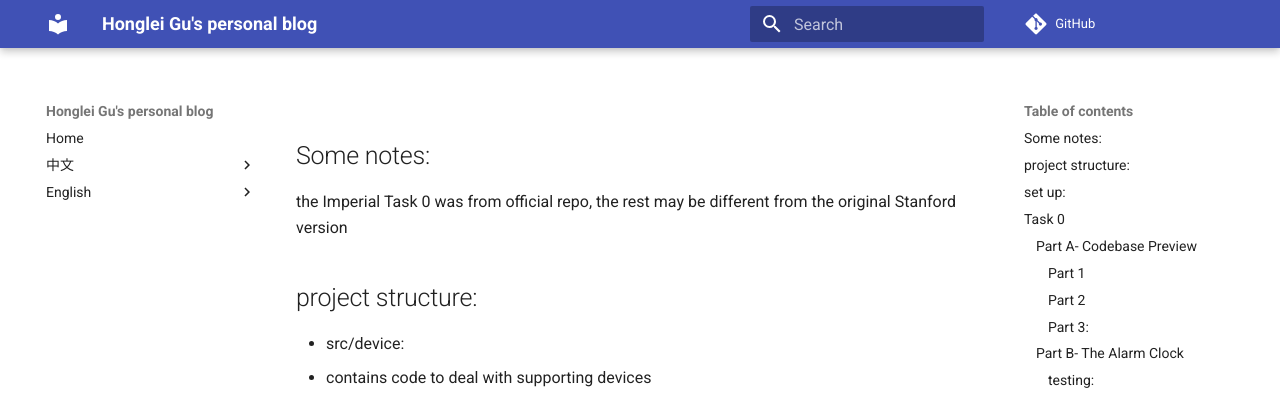
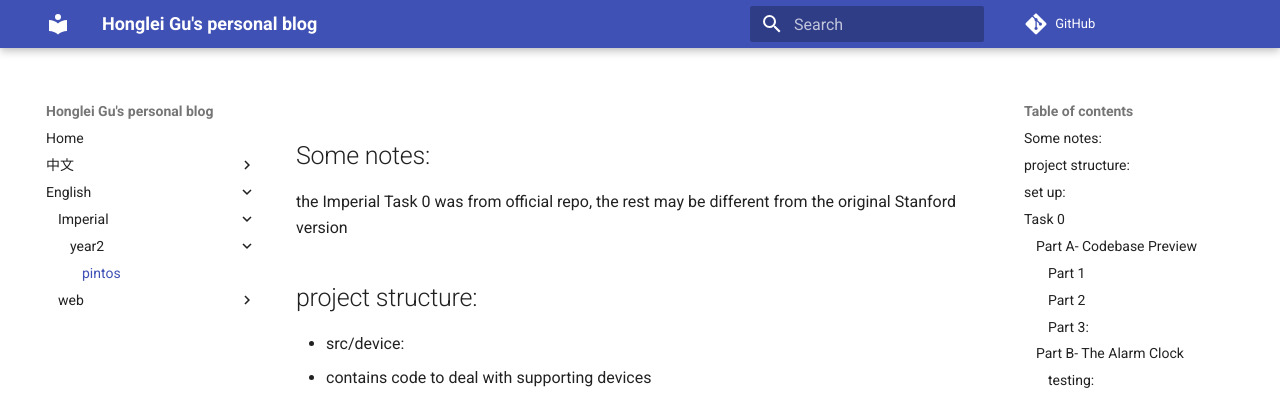
Before and after one commit to everythingfades/personal-blog, an MkDocs documentation site: the page built from docs/en/Imperial/year2/pintos.md, in a window 1280 px wide. Shown: the top 395 px of the page. Built offline with MkDocs 1.6.1 and Material for MkDocs 9.7.7, drawn with Linux system fonts in a browser that asks for light colours; comment, search, counter and statistics services are not loaded; some of the changed lines change nothing that is shown.

Commit message:
this time should be no typo

```diff
--- a/mkdocs.yml
+++ b/mkdocs.yml
@@ -20,7 +20,7 @@ nav:
   - English:
     - Imperial:
       - year2:
-        - pintos: en/Imperial/year2/pintos
+        - pintos: en/Imperial/year2/pintos.md
     - web:
       - html: en/web/html.md
 markdown_extensions:
```
